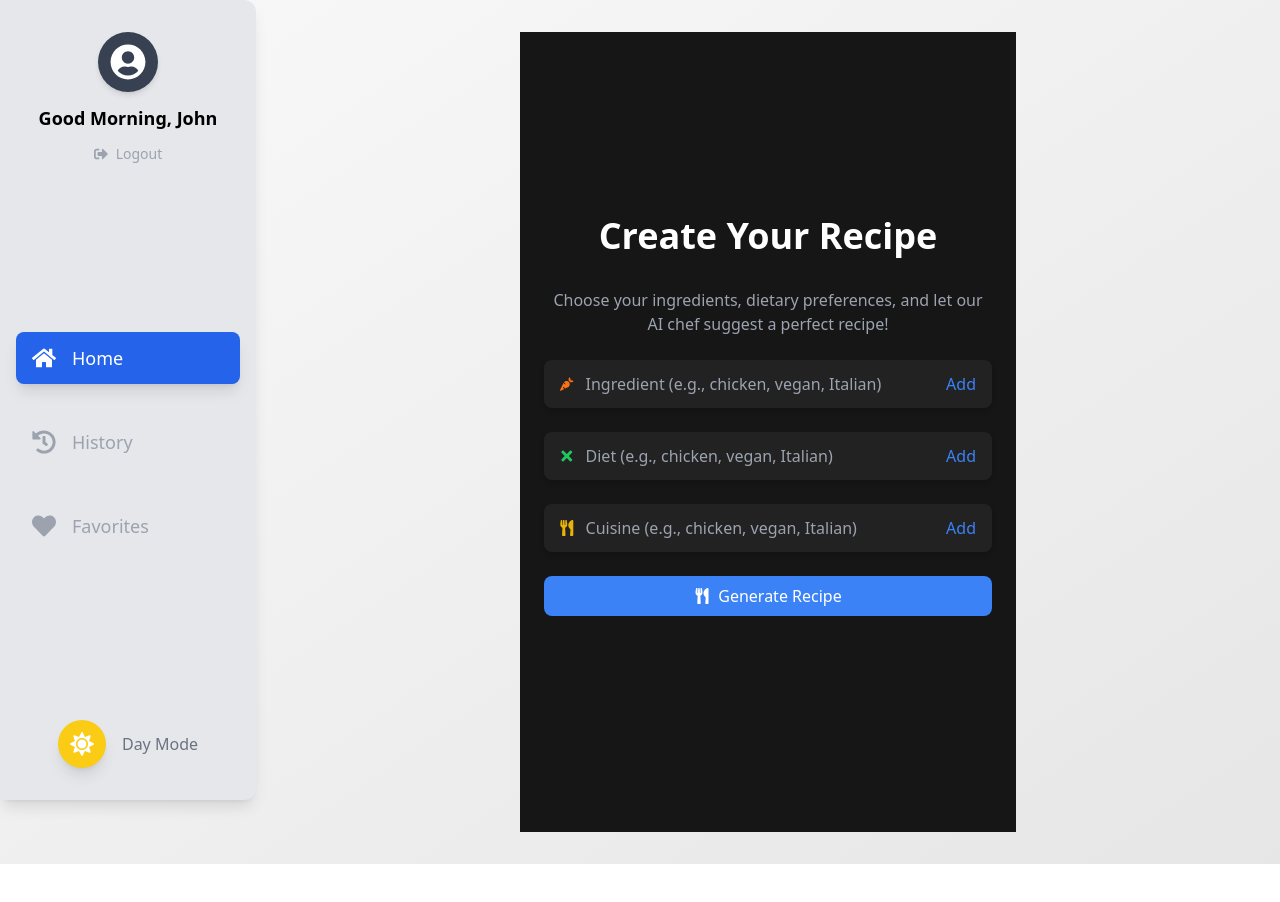
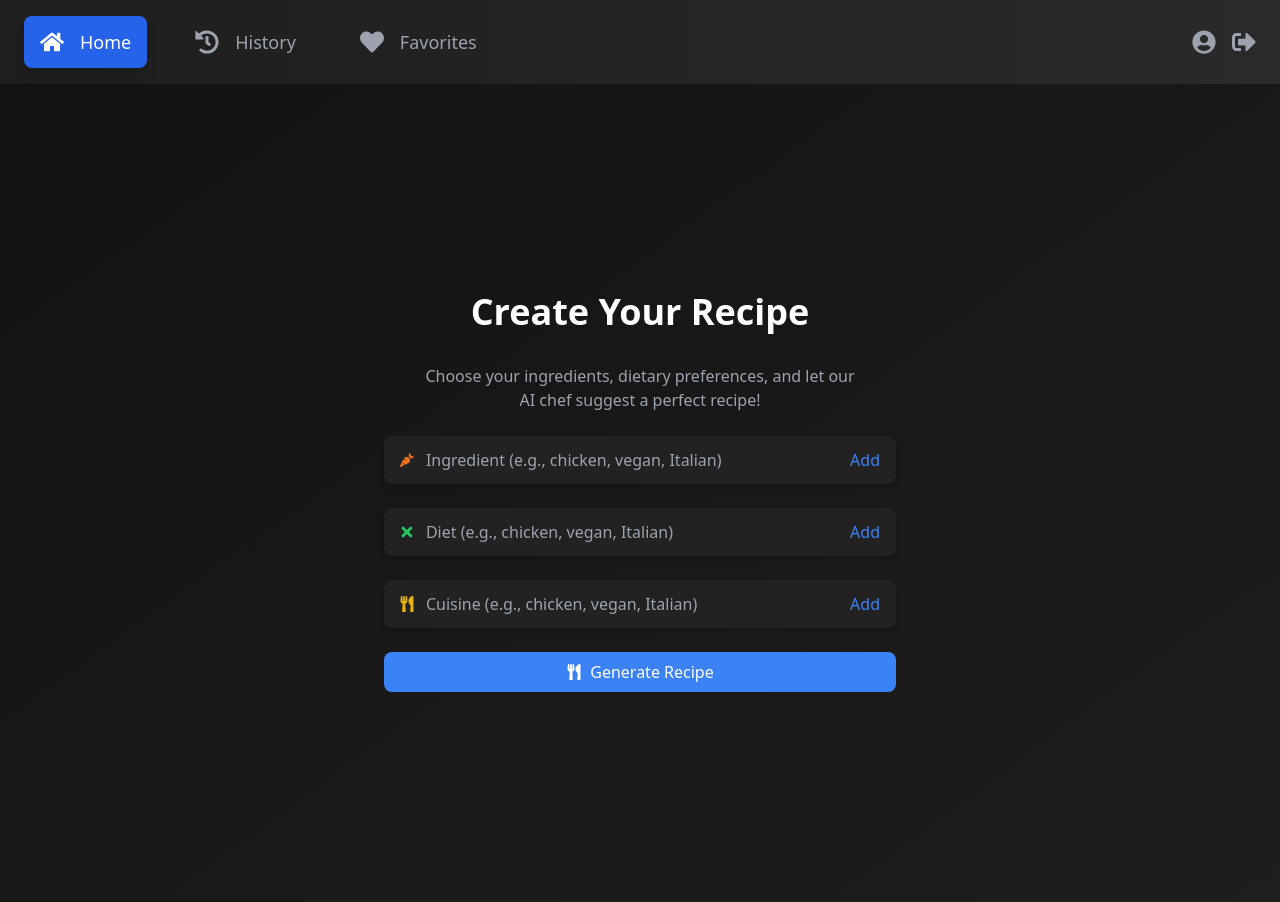
Before and after one commit to Pum2A/Foodify, a Next.js app: page /dashboard in a window 1280 px wide. Shown: the top 902 px of the page. Before the commit the page ends 864 px from the top, so only its background shows below. Built offline with nearby package versions, Linux system fonts and the light colour scheme.

Commit message:
layout with app v1

```diff
--- a/app/contexts/ThemeContext.tsx
+++ /dev/null
@@ -1,30 +0,0 @@
-"use client";
-
-import React, { createContext, useContext, useState, ReactNode } from "react";
-
-type ThemeContextType = {
-  isDayMode: boolean;
-  toggleTheme: () => void;
-};
-
-const ThemeContext = createContext<ThemeContextType | undefined>(undefined);
-
-export const ThemeProvider = ({ children }: { children: ReactNode }) => {
-  const [isDayMode, setIsDayMode] = useState(true);
-
-  const toggleTheme = () => setIsDayMode((prev) => !prev);
-
-  return (
-    <ThemeContext.Provider value={{ isDayMode, toggleTheme }}>
-      {children}
-    </ThemeContext.Provider>
-  );
-};
-
-export const useTheme = () => {
-  const context = useContext(ThemeContext);
-  if (!context) {
-    throw new Error("useTheme must be used within a ThemeProvider");
-  }
-  return context;
-};
--- a/app/dashboard/page.tsx
+++ b/app/dashboard/page.tsx
@@ -1,123 +1,92 @@
 "use client";
-
 import React, { useState } from "react";
 import { motion } from "framer-motion";
-import { FaHome, FaHistory, FaHeart, FaSignOutAlt, FaUserCircle, FaSun, FaMoon } from "react-icons/fa";
+import {
+  FaHome,
+  FaHistory,
+  FaHeart,
+  FaSignOutAlt,
+  FaUserCircle,
+} from "react-icons/fa";
 import RecipeGenerator from "../home/page";
 
+type Tab = "home" | "history" | "favorites";
+
 const Dashboard = () => {
-  const [activeTab, setActiveTab] = useState("home");
-  const [isDayMode, setIsDayMode] = useState(true);
+  const [activeTab, setActiveTab] = useState<Tab>("home");
 
-  const renderContent = () => {
-    switch (activeTab) {
-      case "home":
-        return <RecipeGenerator />;
-      case "history":
-        return <History />;
-      case "favorites":
-        return <Favorites />;
-      default:
-        return null;
-    }
-  };
-
-  const toggleTheme = () => {
-    setIsDayMode((prevMode) => !prevMode);
+  const tabContent: Record<Tab, JSX.Element> = {
+    home: <RecipeGenerator />,
+    history: <Content title="History" message="No history yet!" />,
+    favorites: <Content title="Favorites" message="No favorites added yet!" />,
   };
 
   return (
-    <div
-      className={`min-h-screen flex ${
-        isDayMode
-          ? "bg-gradient-to-br from-[#f9f9f9] to-[#e6e6e6] text-black"
-          : "bg-gradient-to-br from-[#121212] to-[#1e1e1e] text-white"
-      }`}
-    >
-      {/* Sidebar Navigation */}
-      <nav
-        className={`w-64 ${
-          isDayMode ? "bg-gray-200" : "bg-gradient-to-b from-[#2a2a2a] to-[#1e1e1e]"
-        } py-8 px-4 fixed top-0 left-0 bottom-0 flex flex-col items-center justify-between shadow-lg rounded-r-xl`}
-      >
-        {/* User Profile */}
-        <div className="flex flex-col items-center space-y-3 mb-10">
-          <motion.div
-            className="text-white bg-gray-700 p-3 rounded-full shadow-md"
-            whileHover={{ scale: 1.1 }}
-            whileTap={{ scale: 0.95 }}
-          >
-            <FaUserCircle className="text-4xl" />
-          </motion.div>
-          <h2 className="text-lg font-semibold">{isDayMode ? "Good Morning" : "Good Evening"}, John</h2>
-          <button
-            className="flex items-center gap-2 text-sm text-gray-400 hover:text-red-500 transition-colors"
-            onClick={() => alert("Logged out!")}
-          >
-            <FaSignOutAlt />
-            Logout
-          </button>
-        </div>
-
-        {/* Navigation Buttons */}
-        <div className="flex flex-col space-y-8 w-full">
-          <NavItem
-            isActive={activeTab === "home"}
-            onClick={() => setActiveTab("home")}
-            icon={<FaHome />}
-            label="Home"
-          />
-          <NavItem
-            isActive={activeTab === "history"}
-            onClick={() => setActiveTab("history")}
-            icon={<FaHistory />}
-            label="History"
-          />
-          <NavItem
-            isActive={activeTab === "favorites"}
-            onClick={() => setActiveTab("favorites")}
-            icon={<FaHeart />}
-            label="Favorites"
-          />
-        </div>
-
-        {/* Theme Toggle */}
-        <div className="mt-10 flex items-center gap-4">
-          <button
-            className={`p-3 rounded-full shadow-lg ${
-              isDayMode ? "bg-yellow-400 hover:bg-yellow-500" : "bg-gray-700 hover:bg-gray-600"
-            }`}
-            onClick={toggleTheme}
-            title="Switch Theme"
-          >
-            {isDayMode ? <FaSun className="text-2xl text-white" /> : <FaMoon className="text-2xl text-white" />}
-          </button>
-          <span className="text-gray-500">{isDayMode ? "Day Mode" : "Night Mode"}</span>
-        </div>
-      </nav>
-
-      {/* Main Content */}
-      <main className="ml-64 flex-grow flex flex-col items-center justify-center px-6 py-8">
-        {renderContent()}
-      </main>
+    <div className="min-h-screen bg-gradient-to-br from-[#121212] to-[#1e1e1e] text-white">
+      <Navigation activeTab={activeTab} setActiveTab={setActiveTab} />
+      <main className="p-6">{tabContent[activeTab]}</main>
     </div>
   );
 };
 
-const NavItem = ({ isActive, onClick, icon, label }: { isActive: boolean; onClick: () => void; icon: JSX.Element; label: string }) => (
+const Navigation = ({
+  activeTab,
+  setActiveTab,
+}: {
+  activeTab: Tab;
+  setActiveTab: (tab: Tab) => void;
+}) => {
+  const tabs = [
+    { id: "home", label: "Home", icon: <FaHome /> },
+    { id: "history", label: "History", icon: <FaHistory /> },
+    { id: "favorites", label: "Favorites", icon: <FaHeart /> },
+  ];
+
+  return (
+    <nav className="flex flex-col md:flex-row items-center justify-between bg-gradient-to-l from-[#2a2a2a] to-[#1e1e1e] py-4 px-6">
+      <div className="flex flex-col md:flex-row md:space-x-8 space-y-4 md:space-y-0 w-full md:w-auto">
+        {tabs.map(({ id, label, icon }) => (
+          <NavItem
+            key={id}
+            isActive={activeTab === id}
+            onClick={() => setActiveTab(id as Tab)}
+            icon={icon}
+            label={label}
+          />
+        ))}
+      </div>
+      <div className="flex items-center space-x-4 mt-4 md:mt-0">
+        <IconButton icon={<FaUserCircle />} />
+        <IconButton icon={<FaSignOutAlt />} colorHover="hover:text-red-500" />
+      </div>
+    </nav>
+  );
+};
+
+const NavItem = ({
+  isActive,
+  onClick,
+  icon,
+  label,
+}: {
+  isActive: boolean;
+  onClick: () => void;
+  icon: JSX.Element;
+  label: string;
+}) => (
   <motion.div
     className={`flex items-center gap-4 px-4 py-3 w-full rounded-lg cursor-pointer ${
-      isActive ? "bg-blue-600 text-white shadow-lg" : "text-gray-400 hover:bg-gray-700 hover:text-white"
+      isActive
+        ? "bg-blue-600 text-white shadow-lg"
+        : "text-gray-400 hover:bg-gray-700 hover:text-white"
     }`}
     onClick={onClick}
-    whileHover={{ scale: 1.05 }}
+    whileHover={{ scale: 0.97 }}
     whileTap={{ scale: 0.95 }}
   >
     <motion.div
       className="text-2xl"
-      animate={{
-        rotate: isActive ? 360 : 0,
-      }}
+      animate={{ rotate: isActive ? 360 : 0 }}
       transition={{ duration: 0.5 }}
     >
       {icon}
@@ -126,27 +95,27 @@ const NavItem = ({ isActive, onClick, icon, label }: { isActive: boolean; onClic
   </motion.div>
 );
 
-const History = () => (
+const IconButton = ({
+  icon,
+  colorHover = "hover:text-white",
+}: {
+  icon: JSX.Element;
+  colorHover?: string;
+}) => (
+  <button className={`flex items-center text-gray-400 ${colorHover}`}>
+    <span className="text-2xl">{icon}</span>
+  </button>
+);
+
+const Content = ({ title, message }: { title: string; message: string }) => (
   <motion.div
     initial={{ opacity: 0 }}
     animate={{ opacity: 1 }}
     transition={{ duration: 0.5 }}
-    className="w-full max-w-lg"
+    className="max-w-lg mx-auto"
   >
-    <h2 className="text-3xl font-bold">History</h2>
-    <p className="mt-4 text-gray-400">No history yet!</p>
-  </motion.div>
-);
-
-const Favorites = () => (
-  <motion.div
-    initial={{ opacity: 0 }}
-    animate={{ opacity: 1 }}
-    transition={{ duration: 0.5 }}
-    className="w-full max-w-lg"
-  >
-    <h2 className="text-3xl font-bold">Favorites</h2>
-    <p className="mt-4 text-gray-400">No favorites added yet!</p>
+    <h2 className="text-3xl font-bold">{title}</h2>
+    <p className="mt-4 text-gray-400">{message}</p>
   </motion.div>
 );
 
--- a/app/home/page.tsx
+++ b/app/home/page.tsx
@@ -80,12 +80,14 @@ const RecipeGenerator = () => {
 
   return (
     <motion.div
-      className="min-h-screen flex flex-col justify-center items-center bg-[#161616] text-white px-6"
+      className="min-h-screen flex flex-col justify-center items-center  text-white px-6"
       initial={{ opacity: 0 }}
       animate={{ opacity: 1 }}
       transition={{ duration: 0.5 }}
     >
-      <h2 className="text-4xl font-bold mb-8 text-center">Create Your Recipe</h2>
+      <h2 className="text-4xl font-bold mb-8 text-center">
+        Create Your Recipe
+      </h2>
       <p className="mb-6 text-gray-400 text-center max-w-md">
         Choose your ingredients, dietary preferences, and let our AI chef
         suggest a perfect recipe!
@@ -98,9 +100,13 @@ const RecipeGenerator = () => {
             whileHover={{ scale: 1.02 }}
             whileTap={{ scale: 0.98 }}
           >
-            {type === "ingredient" && <FaCarrot className="text-orange-500 mr-3" />}
+            {type === "ingredient" && (
+              <FaCarrot className="text-orange-500 mr-3" />
+            )}
             {type === "diet" && <FaTimes className="text-green-500 mr-3" />}
-            {type === "cuisine" && <FaUtensils className="text-yellow-500 mr-3" />}
+            {type === "cuisine" && (
+              <FaUtensils className="text-yellow-500 mr-3" />
+            )}
             <input
               type="text"
               placeholder={`${
@@ -166,10 +172,14 @@ const RecipeGenerator = () => {
           <FaUtensils className="mr-2" /> Generate Recipe
         </motion.button>
       </form>
-      <div className="my-4">{loading && <LoadingSpinner text="Generating your recipe..." /> }</div>
+      <div className="my-4">
+        {loading && <LoadingSpinner text="Generating your recipe..." />}
+      </div>
       {recipes.length > 0 && (
         <div className="my-8 w-full max-w-3xl mx-auto">
-          <h3 className="text-2xl font-semibold mb-4 text-center">Your Recipe</h3>
+          <h3 className="text-2xl font-semibold mb-4 text-center">
+            Your Recipe
+          </h3>
           <div className="bg-[#222] p-6 rounded-lg shadow-lg">
             <ol className="list-decimal list-inside text-gray-300 leading-relaxed">
               {recipes.map((step, index) => (
--- a/app/layout.tsx
+++ b/app/layout.tsx
@@ -1,7 +1,5 @@
 import type { Metadata } from "next";
 import "./globals.css";
-import { ThemeProvider } from "./contexts/ThemeContext";
-
 
 export const metadata: Metadata = {
   title: "Create Next App",
@@ -16,13 +14,12 @@ export default function RootLayout({
   return (
     <html lang="en">
       <head>
-      <link href="https://fonts.googleapis.com/css2?family=Poppins:wght@400;700&display=swap" rel="stylesheet" />
-
+        <link
+          href="https://fonts.googleapis.com/css2?family=Poppins:wght@400;700&display=swap"
+          rel="stylesheet"
+        />
       </head>
-      <body
-      >
-        <ThemeProvider>{children}</ThemeProvider>
-        </body>
+      <body>{children}</body>
     </html>
   );
 }
```
